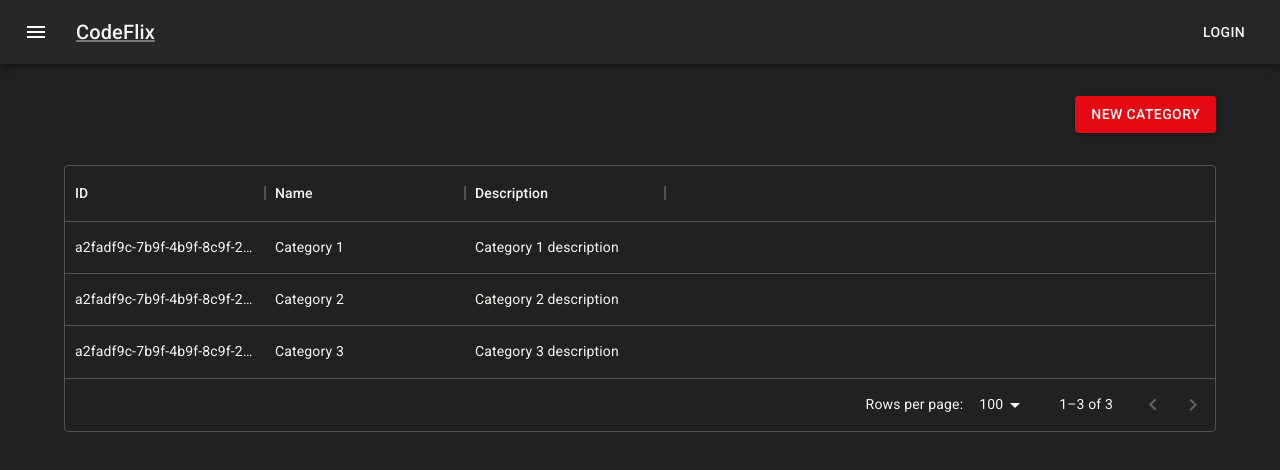
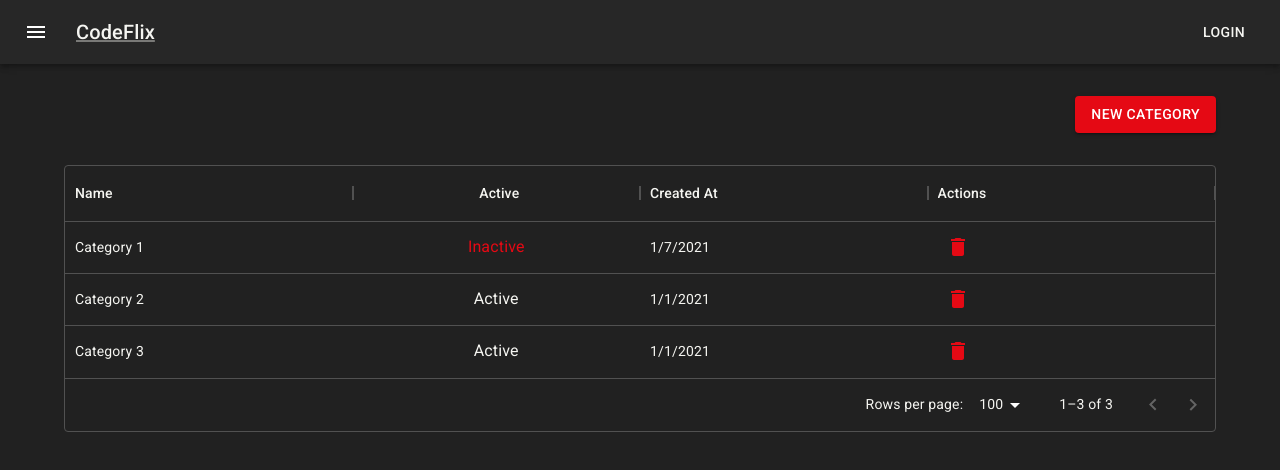
Before and after one commit to AlissonDavisAlmeida/codeflix-admin-micro-front, a React (Create React App) app: page / in a window 1280 px wide. Shown: the top 470 px of the page. Built offline with nearby package versions, Linux system fonts and the light colour scheme.

Commit message:
add fields in data grid

```diff
--- a/src/features/categories/categorySlice.ts
+++ b/src/features/categories/categorySlice.ts
@@ -16,8 +16,8 @@ const categories: Category[] = [
   {
     id: 'a2fadf9c-7b9f-4b9f-8c9f-2f8b3dcb779e',
     name: 'Category 1',
-    is_active: true,
-    created_at: '2021-01-01',
+    is_active: false,
+    created_at: '2021-01-07',
     updated_at: '2021-01-01',
     deleted_at: null,
     description: 'Category 1 description',
--- a/src/features/categories/listCategory.tsx
+++ b/src/features/categories/listCategory.tsx
@@ -1,7 +1,10 @@
+import DeleteIcon from '@mui/icons-material/Delete';
 import {
-  Box, Button, Link,
+  Box, Button, IconButton, Link, Typography,
 } from '@mui/material';
-import { GridRowsProp, DataGrid, GridColDef } from '@mui/x-data-grid';
+import {
+  GridRowsProp, DataGrid, GridColDef, GridRenderCellParams,
+} from '@mui/x-data-grid';
 import { useAppSelector } from '../../app/hooks';
 import { selectCategories } from './categorySlice';
 
@@ -13,13 +16,54 @@ export const ListCategory = () => {
       id: category.id,
       name: category.name,
       description: category.description,
+      is_active: category.is_active,
+      createdAt: new Date(category.created_at).toLocaleDateString('en-US'),
     };
   });
 
+  const renderIsActiveCell = (params: GridRenderCellParams<any, any, any>) => {
+    return (
+      <Typography color={params.value ? 'primary' : 'secondary'}>
+        {params.value ? 'Active' : 'Inactive'}
+      </Typography>
+    );
+  };
+
+  const renderActionsCell = (params: GridRenderCellParams<any, any, any>) => {
+    return (
+      <IconButton
+        color="secondary"
+        aria-label="delete"
+      >
+        <DeleteIcon />
+      </IconButton>
+    );
+  };
+
   const columns: GridColDef[] = [
-    { field: 'id', headerName: 'ID', width: 200 },
-    { field: 'name', headerName: 'Name', width: 200 },
-    { field: 'description', headerName: 'Description', width: 200 },
+    {
+      field: 'name',
+      headerName: 'Name',
+      flex: 1,
+    },
+    {
+      field: 'is_active',
+      headerName: 'Active',
+      flex: 1,
+      type: 'boolean',
+      renderCell: renderIsActiveCell,
+    },
+    {
+      field: 'createdAt',
+      headerName: 'Created At',
+      flex: 1,
+    },
+    {
+      field: 'id',
+      headerName: 'Actions',
+      flex: 1,
+      renderCell: renderActionsCell,
+    },
   ];
 
   return (
@@ -50,9 +94,6 @@ export const ListCategory = () => {
         </Button>
       </Box>
 
-      {/* {categories.map((category) => (
-        <Typography key={category.id}>{category.name}</Typography>
-      ))} */}
       <div style={{
         width: '100%',
       }}
```
